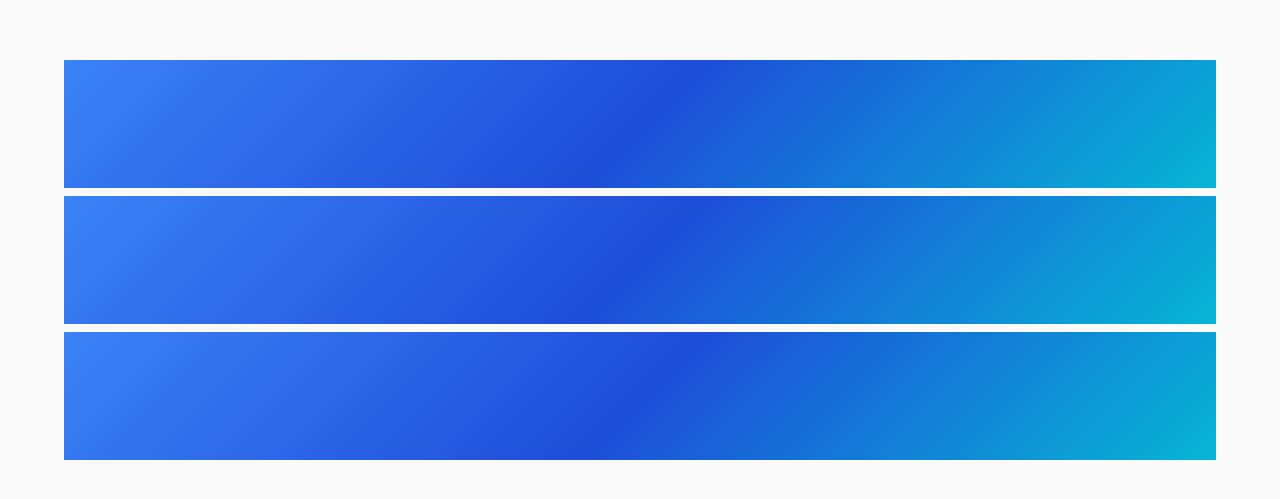
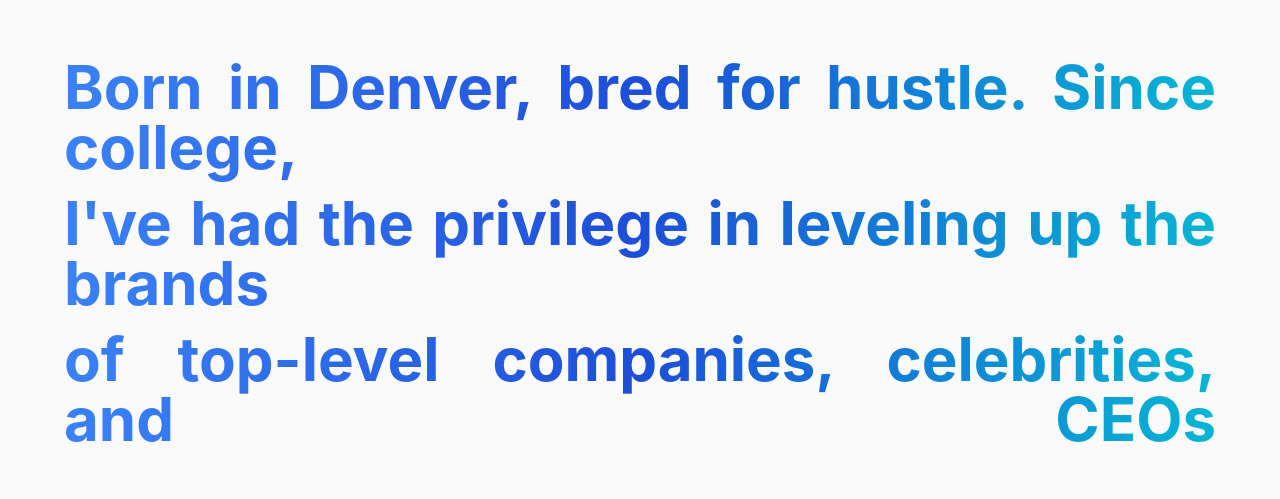
Before and after one commit to Abel-Projects/abel-website, a React (Vite) app: page / in a window 1280 px wide. Shown: the part 1336-1835 px from the top of the page. Built offline with nearby package versions, Linux system fonts and the light colour scheme; the HTML template or start-up script is replaced by a standard one.

Commit message:
Revert gradient text effect

```diff
--- a/src/components/MissionStatement.tsx
+++ b/src/components/MissionStatement.tsx
@@ -49,22 +49,18 @@ const MissionStatement = () => {
             <span
               key={index}
               ref={(el) => (lineRefs.current[index] = el)}
-              className="block mb-2 relative"
+              className="block mb-2 relative overflow-hidden"
             >
               <span
-                className={`relative inline-block w-full transition-all duration-1000 ease-out`}
-                style={{
-                  background: visibleLines.includes(index)
-                    ? 'linear-gradient(135deg, #3b82f6 0%, #1d4ed8 50%, #06b6d4 100%)'
-                    : 'linear-gradient(135deg, transparent 0%, transparent 50%, transparent 100%)',
-                  WebkitBackgroundClip: 'text',
-                  WebkitTextFillColor: 'transparent',
-                  backgroundClip: 'text',
-                  opacity: visibleLines.includes(index) ? 1 : 0.2,
-                  transform: visibleLines.includes(index) ? 'translateY(0)' : 'translateY(20px)'
-                }}
+                className={`relative inline-block w-full transition-all duration-1000 ease-out ${
+                  visibleLines.includes(index) ? 'opacity-100 translate-y-0' : 'opacity-0 translate-y-12'
+                }`}
               >
-                <span className="relative z-0 pb-2 block">{line}</span>
+                <span
+                  className="relative z-0 pb-2 block bg-gradient-to-r from-blue-500 via-blue-700 to-cyan-500 bg-clip-text text-transparent"
+                >
+                  {line}
+                </span>
               </span>
             </span>
           ))}
```
